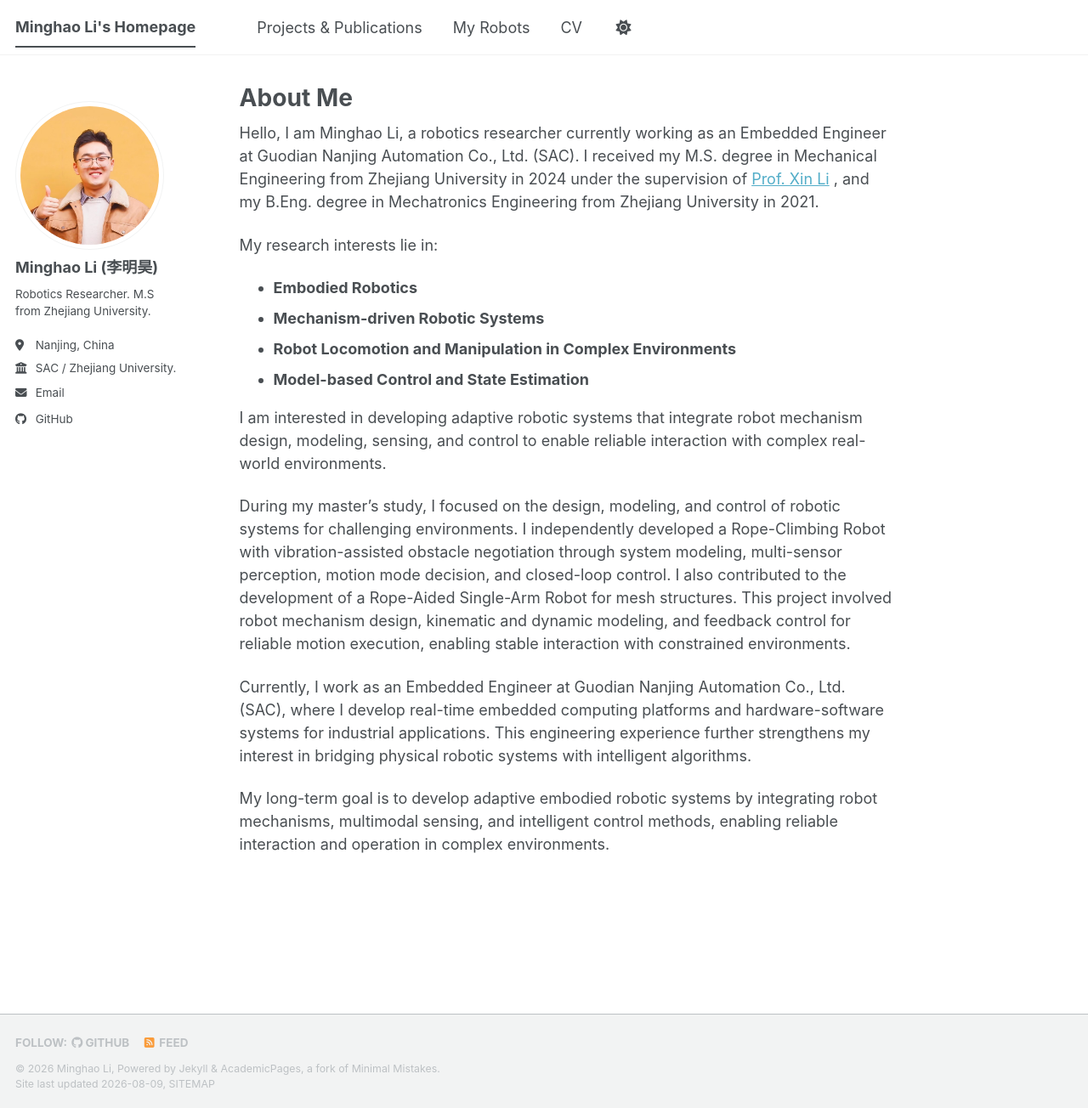
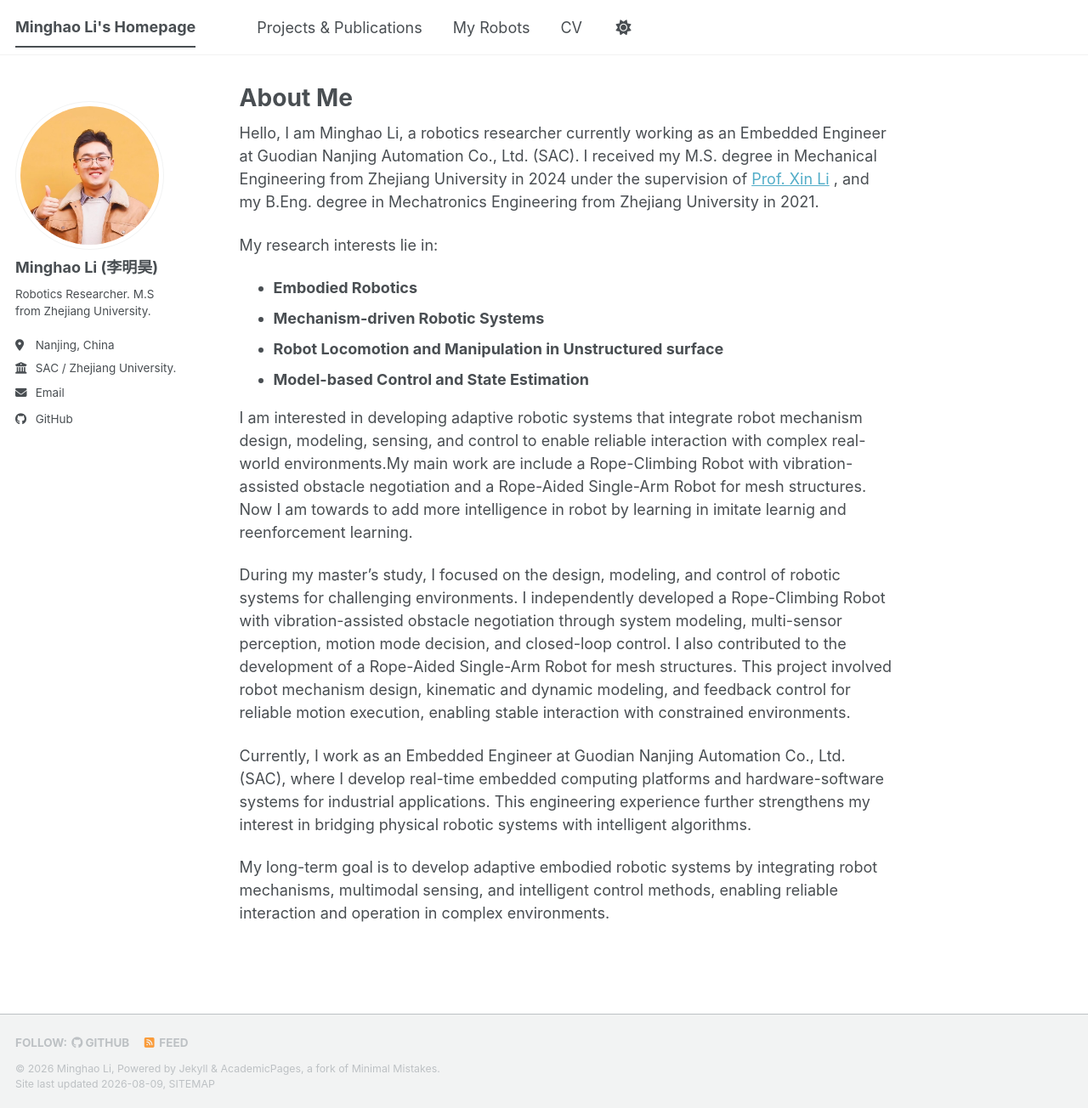
Before and after one commit to lim-0619/lim-0619.github.io, a Jekyll site: the page built from _pages/about.md, in a window 1280 px wide and 1304 px high. Shown: the whole window at 85% size. Built offline with Jekyll 4.4.1, drawn with Linux system fonts in a browser that asks for light colours; a script bundle is joined from its source files by our own code; library files that are not in the unit come from our copies.

Commit message:
Update about.md

```diff
--- a/_pages/about.md
+++ b/_pages/about.md
@@ -14,10 +14,11 @@ My research interests lie in:
 
 - **Embodied Robotics**
 - **Mechanism-driven Robotic Systems**
-- **Robot Locomotion and Manipulation in Complex Environments**
+- **Robot Locomotion and Manipulation in Unstructured surface**
 - **Model-based Control and State Estimation**
 
-I am interested in developing adaptive robotic systems that integrate robot mechanism design, modeling, sensing, and control to enable reliable interaction with complex real-world environments.
+I am interested in developing adaptive robotic systems that integrate robot mechanism design, modeling, sensing, and control to enable reliable interaction with complex real-world environments.My main work are include a Rope-Climbing Robot with vibration-assisted obstacle negotiation and a Rope-Aided Single-Arm Robot for mesh structures. Now I am towards to add more intelligence in robot by learning in imitate learnig and reenforcement learning.
+
 
 During my master's study, I focused on the design, modeling, and control of robotic systems for challenging environments. I independently developed a Rope-Climbing Robot with vibration-assisted obstacle negotiation through system modeling, multi-sensor perception, motion mode decision, and closed-loop control.
 I also contributed to the development of a Rope-Aided Single-Arm Robot for mesh structures. This project involved robot mechanism design, kinematic and dynamic modeling, and feedback control for reliable motion execution, enabling stable interaction with constrained environments.
```
